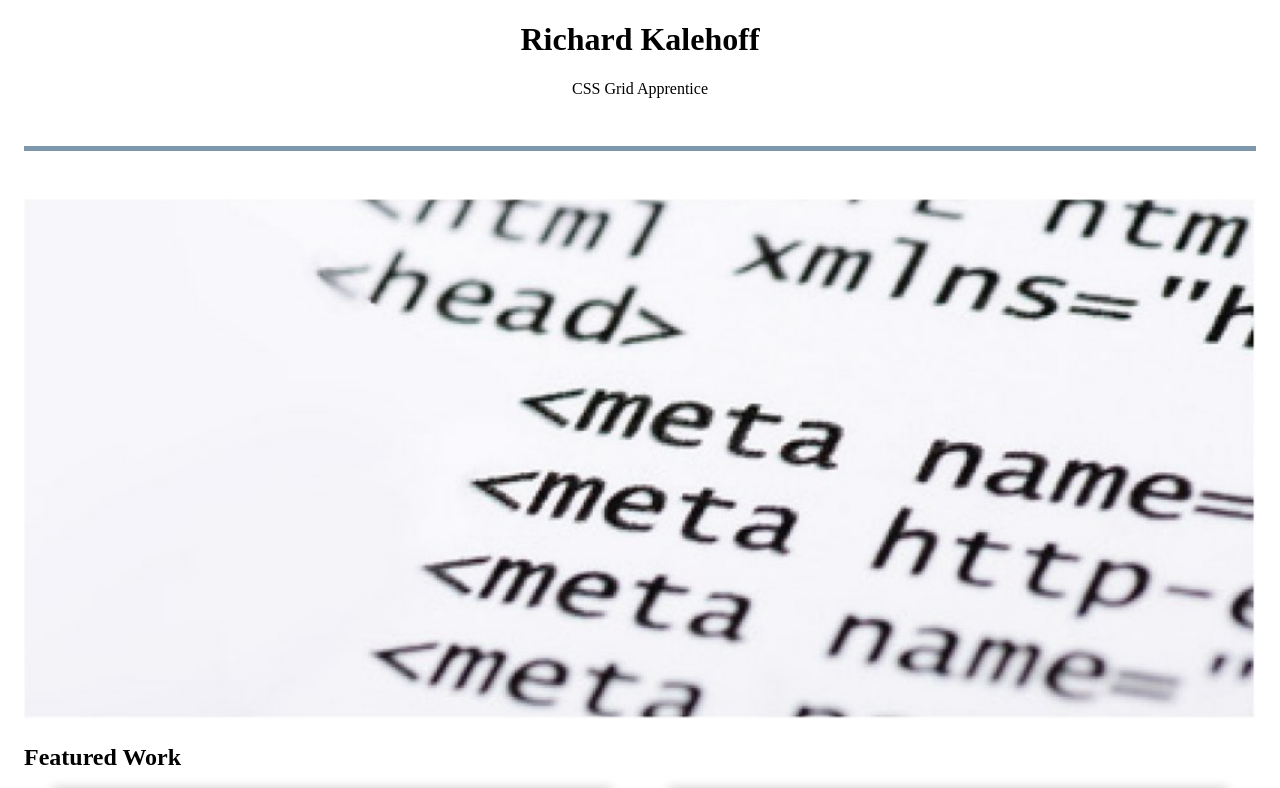
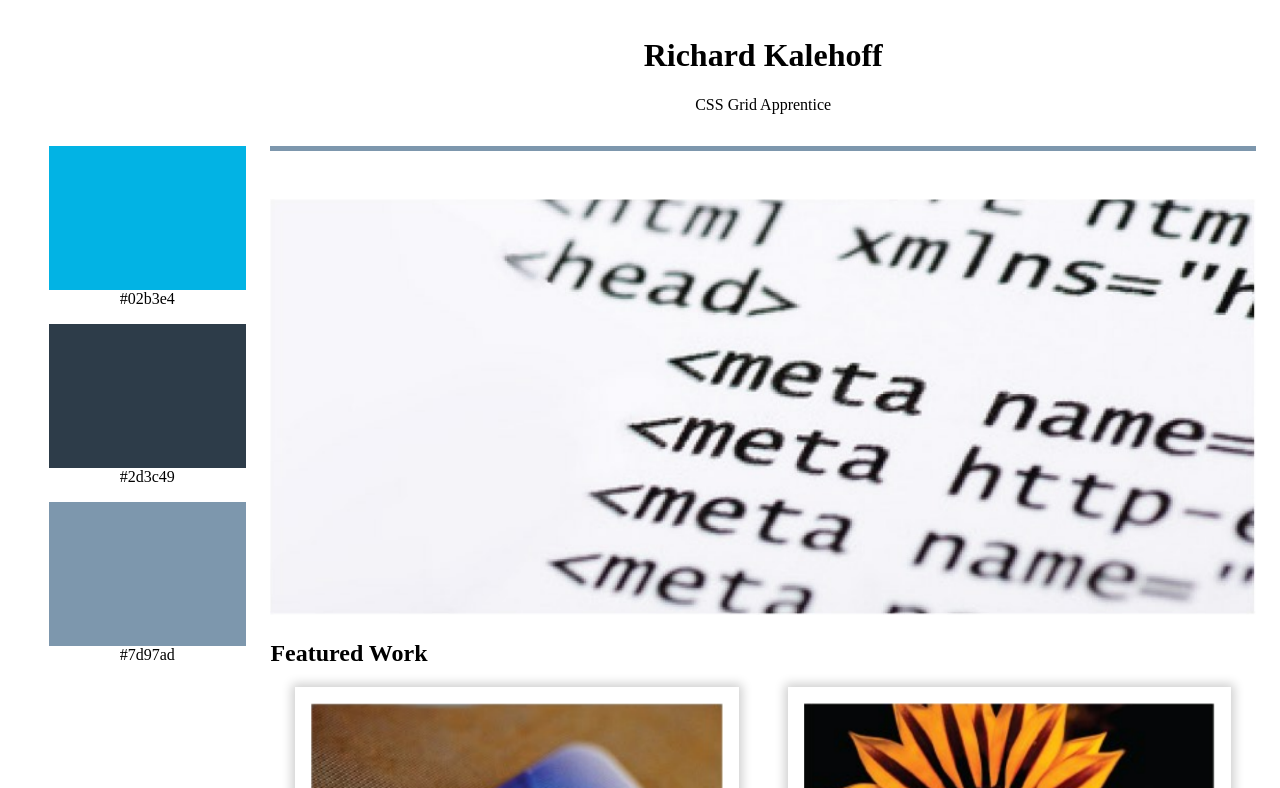
Before and after one commit to richardkalehoff/udacity-portfolio-site, a plain HTML site: page index.html in a window 1280 px wide. Shown: the top 788 px of the page. Drawn offline with Linux system fonts and the light colour scheme.

Commit message:
add 1000px breakpoint

```diff
--- a/css/main.css
+++ b/css/main.css
@@ -101,3 +101,33 @@ img {
         min-height: 9em;
     }
 }
+
+@media (min-width: 1000px) {
+    .container {
+        display: grid;
+        grid-template-columns: 20% 1fr;
+    }
+
+    header {
+        grid-column: 2 / 3;
+        margin-bottom: 2em;
+    }
+
+    .main-project {
+        margin-top: 0;
+    }
+
+    .color-swatches {
+        order: -1;
+        grid-row: 2 / 4;
+        flex-direction: column;
+        justify-content: initial;
+        align-items: center;
+        margin-top: 0;
+    }
+    .color-swatches li {
+        flex: 0 1 auto;
+        margin-bottom: 1em;
+        width: 80%;
+    }
+}
```
